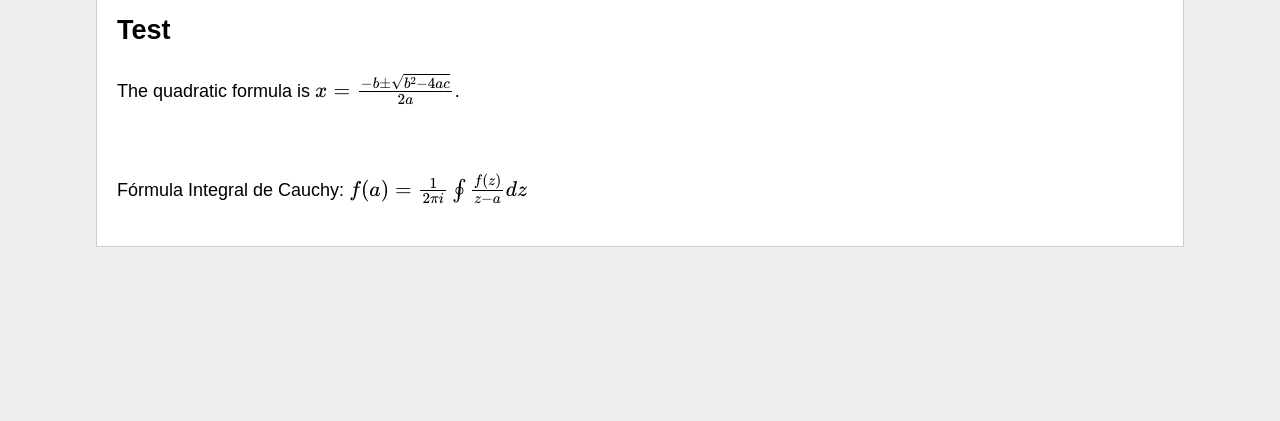
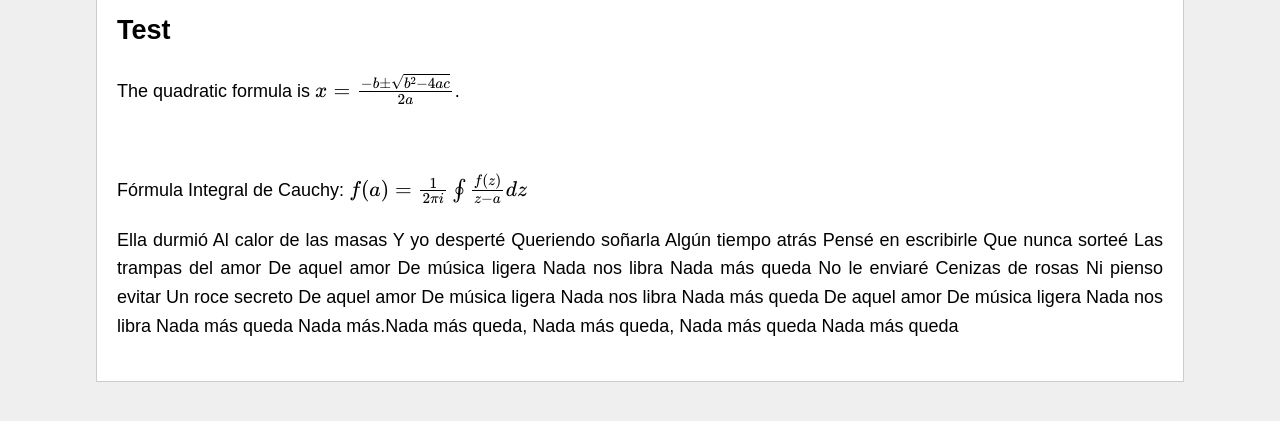
Before and after one commit to PIBSAS/Test_Repo, a plain HTML site: page index.html in a window 1280 px wide. Shown: the part 145-566 px from the top of the page. Drawn offline with nearby package versions, Linux system fonts and the light colour scheme.

Commit message:
Update index.html

```diff
--- a/index.html
+++ b/index.html
@@ -27,6 +27,7 @@
     <p>The quadratic formula is \(x = \frac{-b \pm \sqrt{b^2 - 4ac}}{2a}\).</p>
     <br>
     <p>Fórmula Integral de Cauchy: \(f(a) = \frac{1}{2\pi i} \oint\frac{f(z)}{z-a}dz\)</p>
+    <p>Ella durmió Al calor de las masas Y yo desperté Queriendo soñarla Algún tiempo atrás Pensé en escribirle Que nunca sorteé Las trampas del amor De aquel amor De música ligera Nada nos libra Nada más queda No le enviaré Cenizas de rosas Ni pienso evitar Un roce secreto De aquel amor De música ligera Nada nos libra Nada más queda De aquel amor De música ligera Nada nos libra Nada más queda Nada más.Nada más queda, Nada más queda, Nada más queda Nada más queda</p>
   </div>
 </body>
 </html>
```
